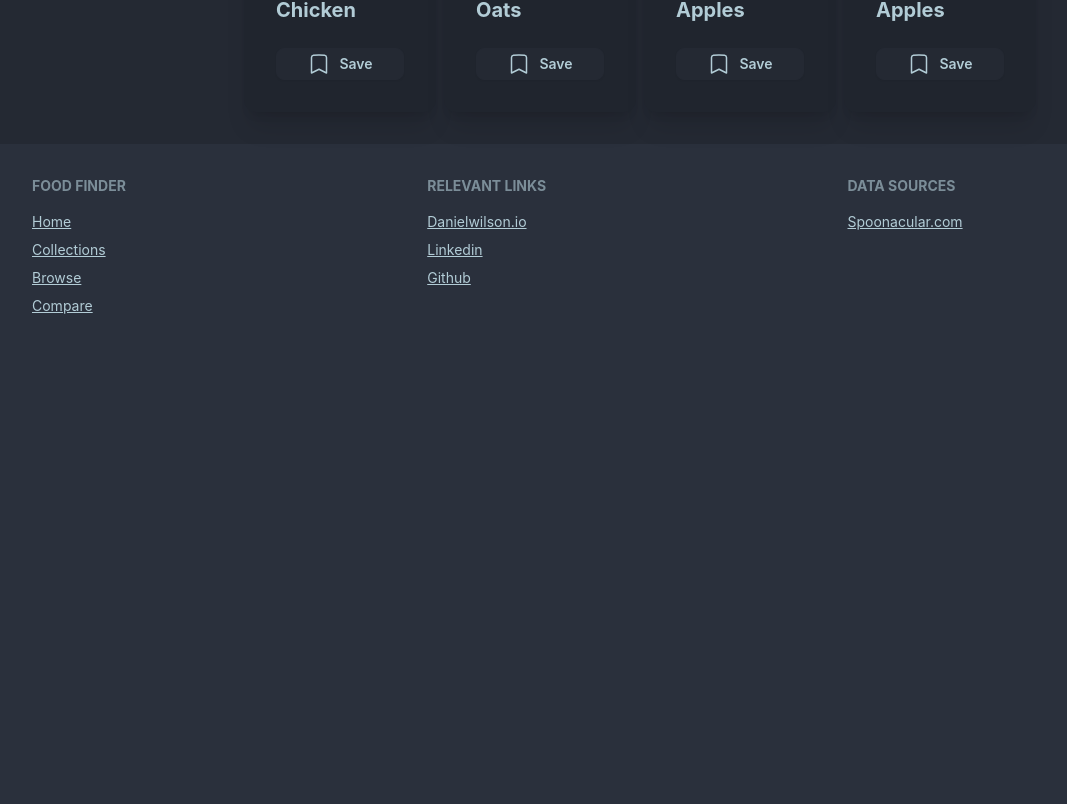
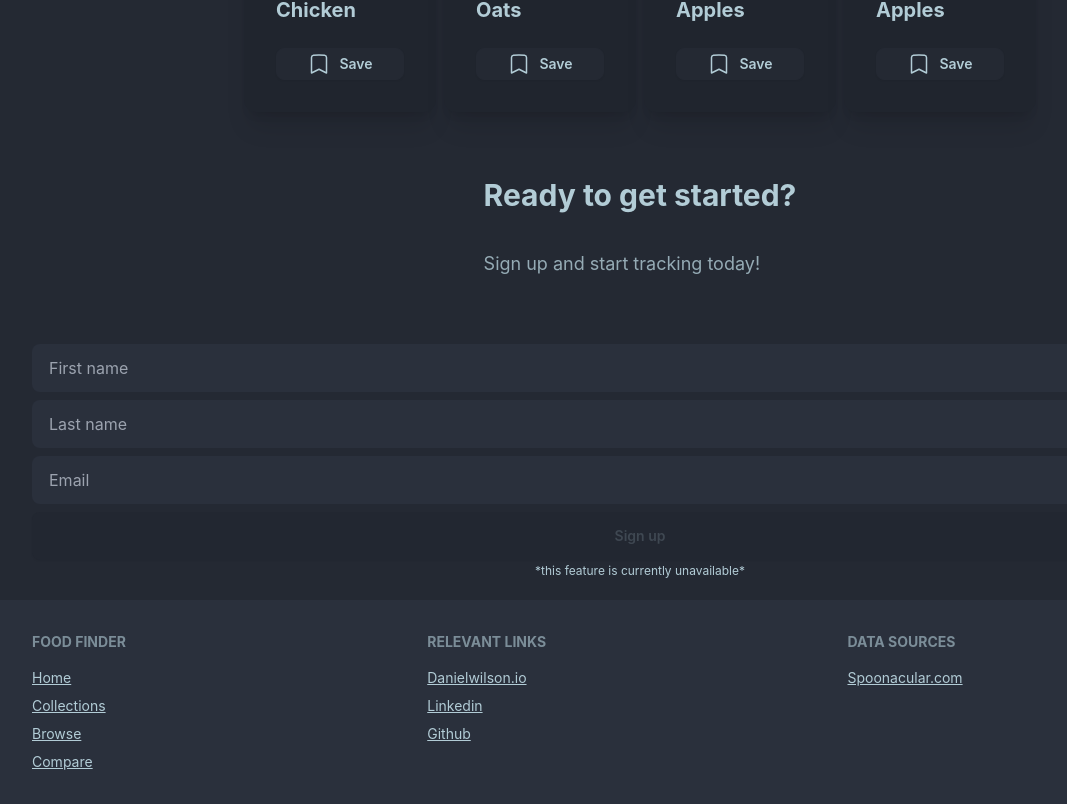
Before and after one commit to DanielCW7/food-finder, a React (Create React App) app: page / in a window 1280 px wide. Shown: the part 2948-3752 px from the top of the page, without its empty margins (0-1067 px from the left). Before the commit the page ends 3296 px from the top, so only its background shows below. Built offline with nearby package versions, Linux system fonts and the light colour scheme.

Commit message:
BUILD(section): build homepage signup section

```diff
--- /dev/null
+++ b/src/components/sections/newUser.js
@@ -0,0 +1,31 @@
+// for bottom of the homepage to encourage users to sign up
+
+
+const NewUser = () => {
+    return (
+        <div className="bg-base-200 min-h-half flex flex-col justify-center">
+            <div className="flex container mx-auto p-8">
+
+
+                <div className="flex flex-col justify-center flex-grow">
+                    <div className="mx-auto text-left mb-16 block prose lg:prose-lg">
+                        <h2 className="mb-4"> Ready to get started? </h2>
+                        <p> Sign up and start tracking today! </p>
+                    </div>
+                    <form className="flex flex-col gap-2">
+                        <input type="textarea" className="input" placeholder="First name" />
+                        <input type="textarea" className="input" placeholder="Last name" />
+                        <input type="email" className="input" placeholder="Email" />
+                        <button className="btn btn-primary btn-disabled"> Sign up </button>
+                        <sub className="m-auto"> *this feature is currently unavailable* </sub>
+                    </form>
+                </div>
+
+
+
+            </div>
+        </div>
+    )
+}
+
+export default NewUser
--- a/src/pages/home.js
+++ b/src/pages/home.js
@@ -6,6 +6,7 @@ import Footer from "../components/footer";
 import Suggestions from "../components/sections/suggestions";
 import SampleStats from "../components/sections/sampleStats";
 import Compare from "../components/sections/compare";
+import NewUser from "../components/sections/newUser";
 
 const Home = () => {
 
@@ -18,6 +19,7 @@ const Home = () => {
             <SampleStats />
             <Compare />
             <Suggestions />
+            <NewUser />
             <Footer />
         </div>
     )
```
